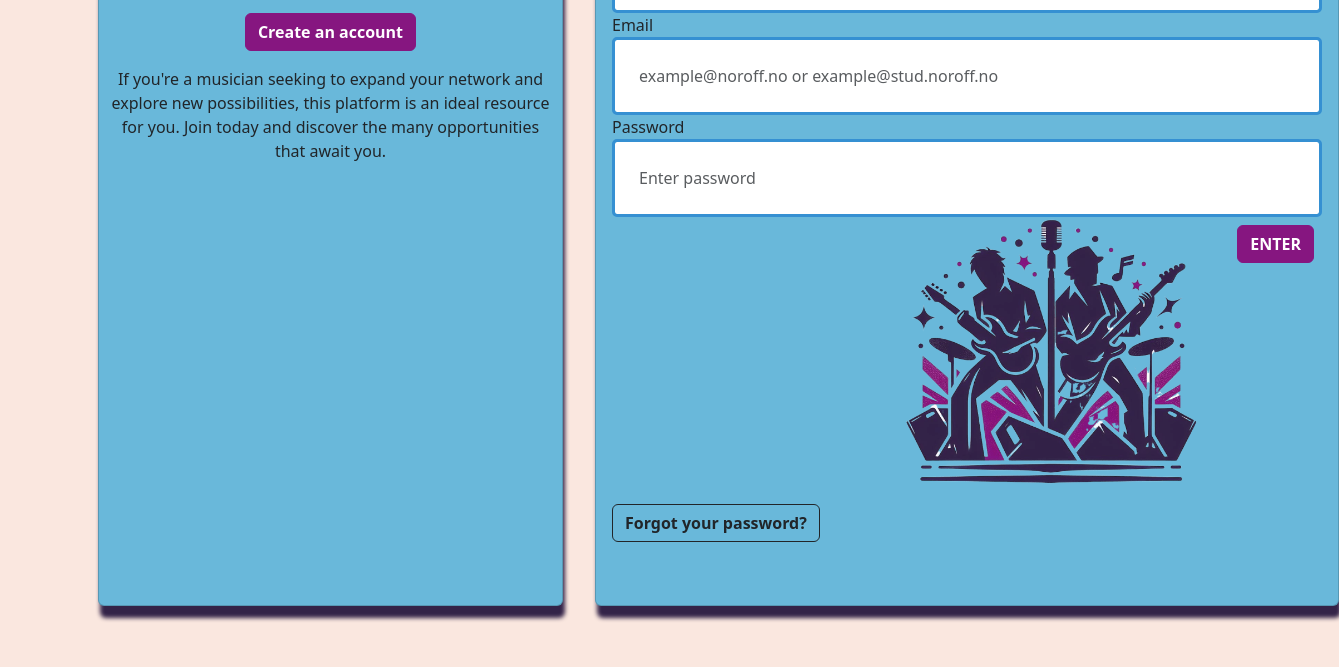
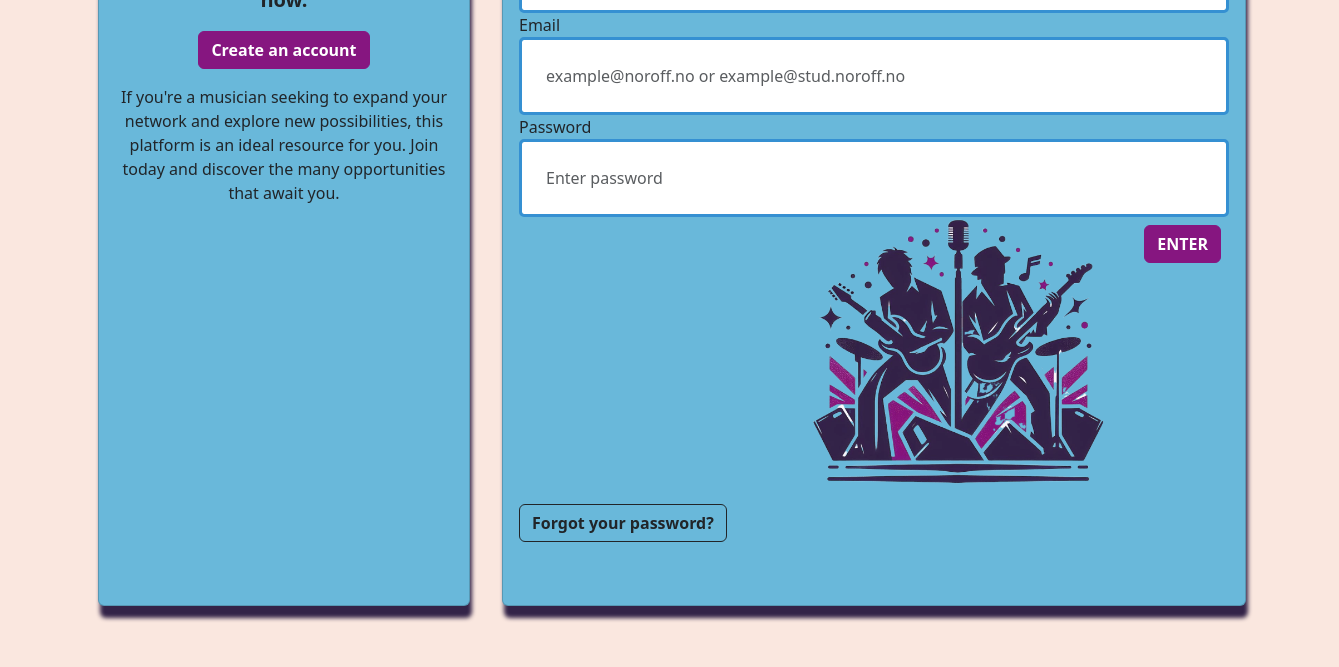
Before and after one commit to StormSkoglund/JS2, a website: page index.html in a window 1280 px wide. Shown: the part 178-845 px from the top of the page, 1339 px wide, since content can reach past the window. Drawn offline with nearby package versions, Linux system fonts and the light colour scheme; a web font is replaced by a local one.

Commit message:
Fixes styling issues with the login area

```diff
--- a/index.html
+++ b/index.html
@@ -28,7 +28,7 @@
       class="container d-flex flex-column flex-lg-row justify-content-between min-vh-100"
     >
       <div
-        class="card h-sm-75 h-lg-50 col-12 col-md-12 col-lg-5 bg-primary m-auto m-md-3 box-shadow my-border p-2"
+        class="card h-sm-75 h-lg-50 col-12 col-md-12 col-lg-4 bg-primary m-auto m-md-3 box-shadow my-border p-2"
       >
         <img
           src="images/_musync_.png"
```
